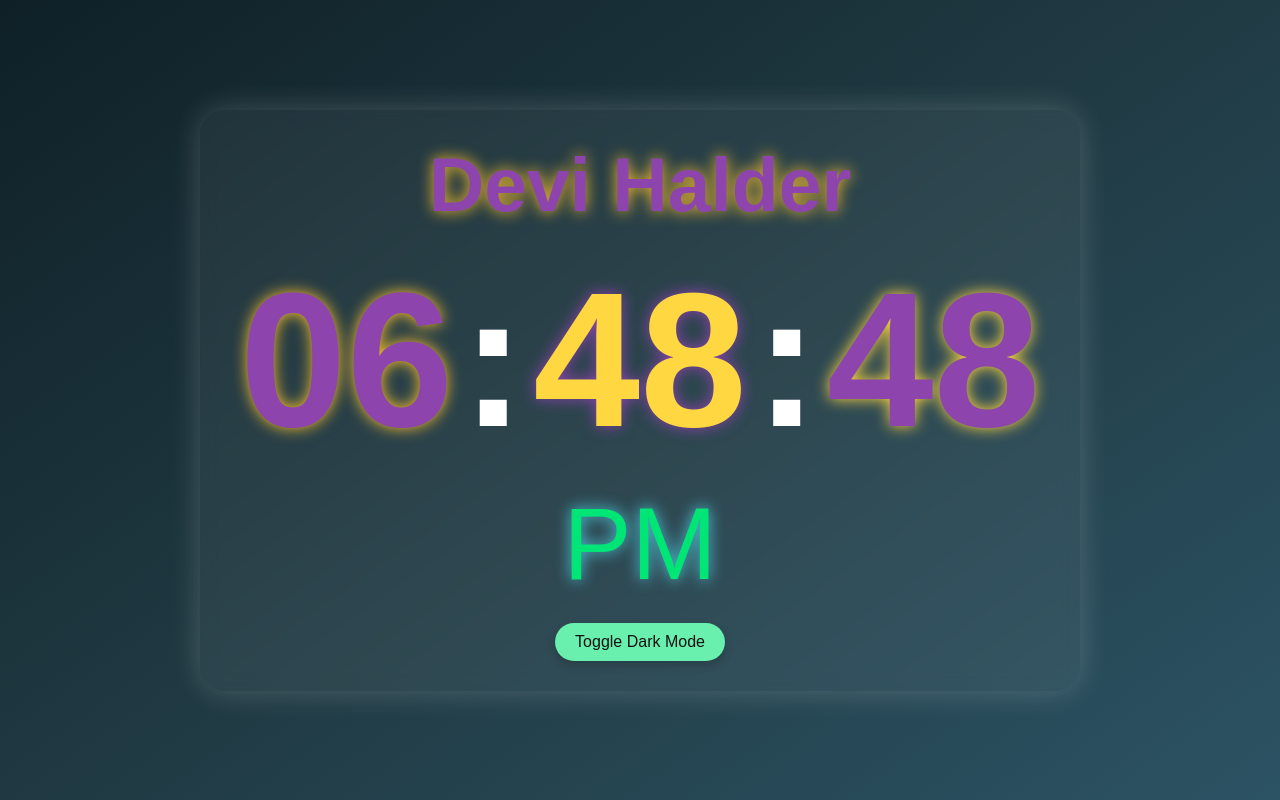
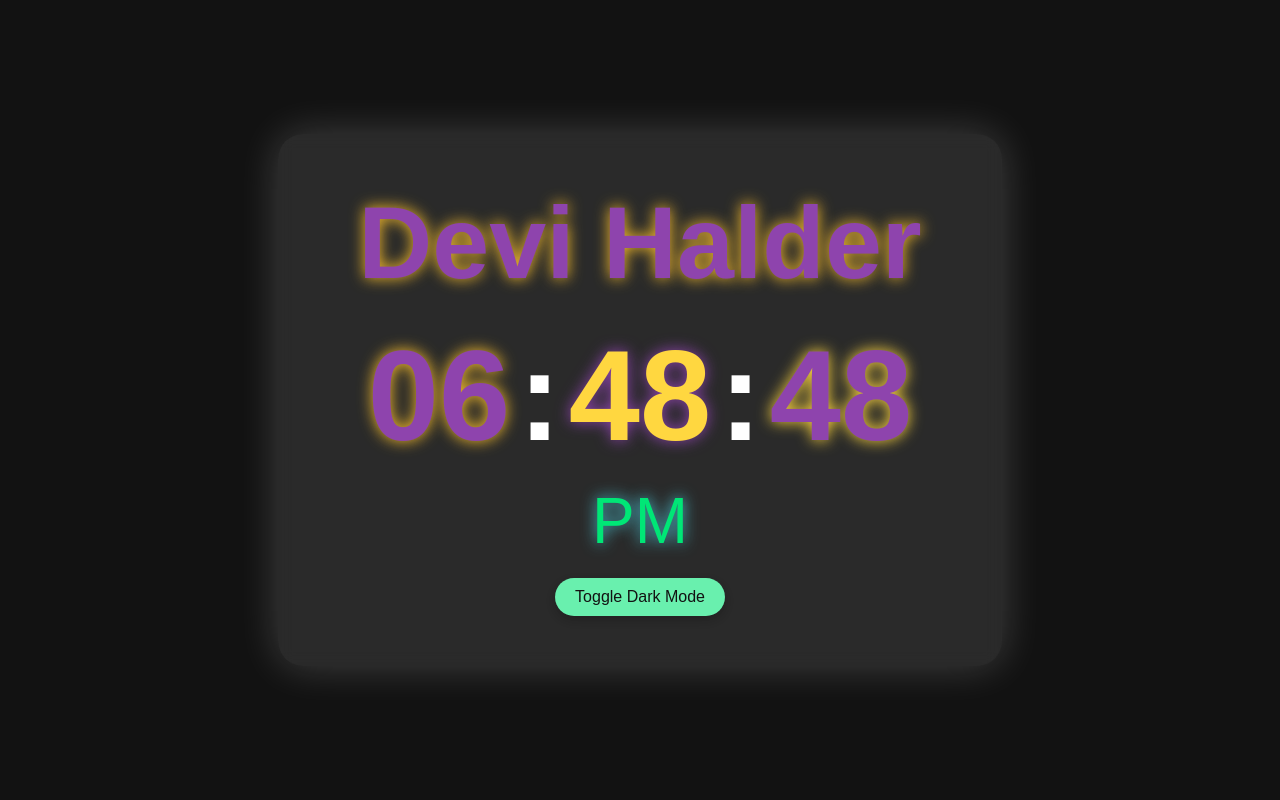
Before and after one commit to Mohan-25-oss/Digital-Clock-for-Devi-Halder, a plain HTML site: page index.html in a window 1280 px wide. Drawn offline with Linux system fonts and the light colour scheme.

```diff
--- a/index.html
+++ b/index.html
@@ -4,6 +4,7 @@
     <meta charset="UTF-8" />
     <meta name="viewport" content="width=device-width, initial-scale=1.0"/>
     <title>Devi Halder Clock</title>
+    <link rel="manifest" href="manifest.json">
     <style>
         body {
         height: 100vh;
@@ -63,6 +64,32 @@
 
         .title {
             font-size: 8vw;
+        }
+        }
+
+        /* ল্যান্ডস্কেপ মোডে ঘড়ি দেখানোর জন্য */
+        @media only screen and (orientation: landscape) {
+        body {
+            background: #121212;
+            color: #fff;
+        }
+
+        .clock-box {
+            background: rgba(255, 255, 255, 0.1);
+            box-shadow: 0 0 40px rgba(255,255,255,0.2);
+            padding: 50px 80px;
+        }
+
+        .title {
+            font-size: 8vw;
+        }
+
+        .clock {
+            font-size: 10vw;
+        }
+
+        #ampm {
+            font-size: 5vw;
         }
         }
 
```
